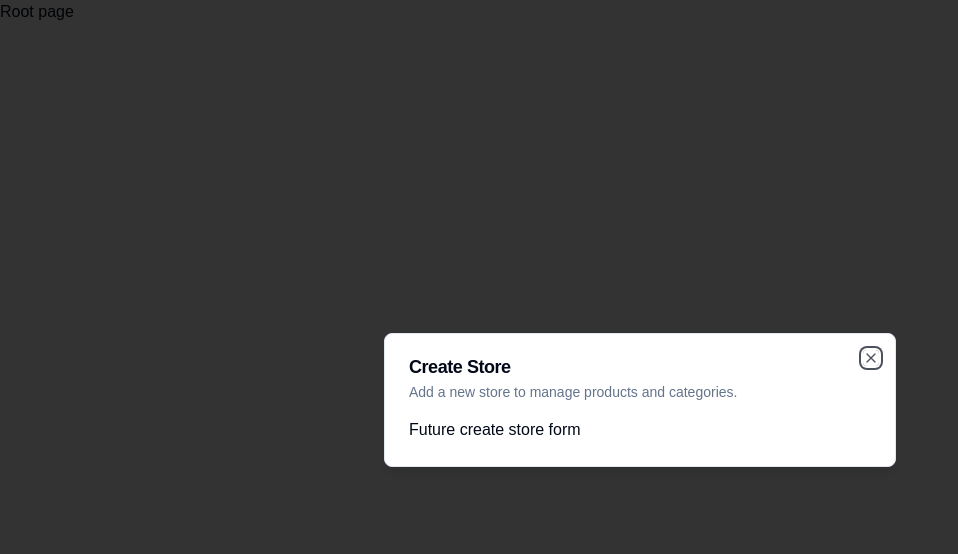
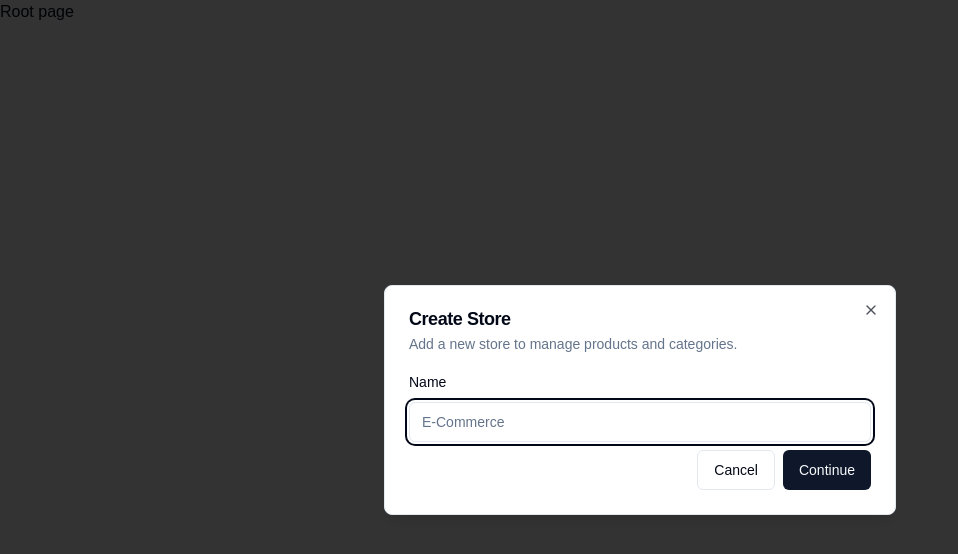
Before and after one commit to lazytech614/ShopZone-Admin, a Next.js app: page / in a window 1280 px wide. Shown: the top 554 px of the page, without its empty margins (0-958 px from the left). Built offline with nearby package versions, Linux system fonts and the light colour scheme.

Commit message:
add form component for admin panel

```diff
--- a/components/modals/StoreModal.tsx
+++ b/components/modals/StoreModal.tsx
@@ -1,16 +1,78 @@
 "use client"
+
+import * as z from "zod"
+import { useForm } from "react-hook-form"
+import { zodResolver } from "@hookform/resolvers/zod"
 
 import { useStoreModal } from "@/hooks/useStoreModal"
 import { Modal } from "@/components/ui/modal"
+import {
+    Form,
+    FormControl,
+    FormField,
+    FormItem,
+    FormLabel,
+    FormMessage
+} from "@/components/ui/form"
+import { Input } from "@/components/ui/input"
+import { Button } from "@/components/ui/button"
+
+const formSchema = z.object({
+    name: z.string().min(1),
+})
 
 export const StoreModal = () => {
     const storeModal = useStoreModal()
+
+    const form = useForm<z.infer<typeof formSchema>>({
+        resolver: zodResolver(formSchema),
+        defaultValues: {
+            name: "",
+        },
+    })
+
+    const onSubmit = async (values: z.infer<typeof formSchema>) => {
+        console.log(values)
+    }
+
     return (
         <Modal
         isOpen={storeModal.isOpen}
         onClose={storeModal.onClose}
         title="Create Store" description="Add a new store to manage products and categories.">
-            <div>Future create store form</div>
+            <div>
+                <Form {...form}>
+                    <form onSubmit={form.handleSubmit(onSubmit)}>
+                        <FormField
+                            control={form.control}
+                            name="name"
+                            render={({field}) => (
+                                <FormItem>
+                                    <FormLabel>Name</FormLabel>
+                                    <FormControl>
+                                        <Input placeholder="E-Commerce" {...field} />
+                                    </FormControl>
+                                    <FormMessage />
+                                </FormItem>
+                            )}
+                        />
+                        <div className="pt-2 space-x-2 flex justify-end">
+                            <Button
+                                variant={"outline"}
+                                onClick={storeModal.onClose}
+                            >
+                                Cancel
+                            </Button>
+                            <Button
+                                variant={"default"}
+                                type="submit"
+                            >
+                                Continue
+                            </Button>
+                        </div>
+                    </form>
+                </Form>
+            </div>
         </Modal>
     )
 }
--- /dev/null
+++ b/components/ui/form.tsx
@@ -0,0 +1,178 @@
+"use client"
+
+import * as React from "react"
+import * as LabelPrimitive from "@radix-ui/react-label"
+import { Slot } from "@radix-ui/react-slot"
+import {
+  Controller,
+  ControllerProps,
+  FieldPath,
+  FieldValues,
+  FormProvider,
+  useFormContext,
+} from "react-hook-form"
+
+import { cn } from "@/lib/utils"
+import { Label } from "@/components/ui/label"
+
+const Form = FormProvider
+
+type FormFieldContextValue<
+  TFieldValues extends FieldValues = FieldValues,
+  TName extends FieldPath<TFieldValues> = FieldPath<TFieldValues>
+> = {
+  name: TName
+}
+
+const FormFieldContext = React.createContext<FormFieldContextValue>(
+  {} as FormFieldContextValue
+)
+
+const FormField = <
+  TFieldValues extends FieldValues = FieldValues,
+  TName extends FieldPath<TFieldValues> = FieldPath<TFieldValues>
+>({
+  ...props
+}: ControllerProps<TFieldValues, TName>) => {
+  return (
+    <FormFieldContext.Provider value={{ name: props.name }}>
+      <Controller {...props} />
+    </FormFieldContext.Provider>
+  )
+}
+
+const useFormField = () => {
+  const fieldContext = React.useContext(FormFieldContext)
+  const itemContext = React.useContext(FormItemContext)
+  const { getFieldState, formState } = useFormContext()
+
+  const fieldState = getFieldState(fieldContext.name, formState)
+
+  if (!fieldContext) {
+    throw new Error("useFormField should be used within <FormField>")
+  }
+
+  const { id } = itemContext
+
+  return {
+    id,
+    name: fieldContext.name,
+    formItemId: `${id}-form-item`,
+    formDescriptionId: `${id}-form-item-description`,
+    formMessageId: `${id}-form-item-message`,
+    ...fieldState,
+  }
+}
+
+type FormItemContextValue = {
+  id: string
+}
+
+const FormItemContext = React.createContext<FormItemContextValue>(
+  {} as FormItemContextValue
+)
+
+const FormItem = React.forwardRef<
+  HTMLDivElement,
+  React.HTMLAttributes<HTMLDivElement>
+>(({ className, ...props }, ref) => {
+  const id = React.useId()
+
+  return (
+    <FormItemContext.Provider value={{ id }}>
+      <div ref={ref} className={cn("space-y-2", className)} {...props} />
+    </FormItemContext.Provider>
+  )
+})
+FormItem.displayName = "FormItem"
+
+const FormLabel = React.forwardRef<
+  React.ElementRef<typeof LabelPrimitive.Root>,
+  React.ComponentPropsWithoutRef<typeof LabelPrimitive.Root>
+>(({ className, ...props }, ref) => {
+  const { error, formItemId } = useFormField()
+
+  return (
+    <Label
+      ref={ref}
+      className={cn(error && "text-destructive", className)}
+      htmlFor={formItemId}
+      {...props}
+    />
+  )
+})
+FormLabel.displayName = "FormLabel"
+
+const FormControl = React.forwardRef<
+  React.ElementRef<typeof Slot>,
+  React.ComponentPropsWithoutRef<typeof Slot>
+>(({ ...props }, ref) => {
+  const { error, formItemId, formDescriptionId, formMessageId } = useFormField()
+
+  return (
+    <Slot
+      ref={ref}
+      id={formItemId}
+      aria-describedby={
+        !error
+          ? `${formDescriptionId}`
+          : `${formDescriptionId} ${formMessageId}`
+      }
+      aria-invalid={!!error}
+      {...props}
+    />
+  )
+})
+FormControl.displayName = "FormControl"
+
+const FormDescription = React.forwardRef<
+  HTMLParagraphElement,
+  React.HTMLAttributes<HTMLParagraphElement>
+>(({ className, ...props }, ref) => {
+  const { formDescriptionId } = useFormField()
+
+  return (
+    <p
+      ref={ref}
+      id={formDescriptionId}
+      className={cn("text-sm text-muted-foreground", className)}
+      {...props}
+    />
+  )
+})
+FormDescription.displayName = "FormDescription"
+
+const FormMessage = React.forwardRef<
+  HTMLParagraphElement,
+  React.HTMLAttributes<HTMLParagraphElement>
+>(({ className, children, ...props }, ref) => {
+  const { error, formMessageId } = useFormField()
+  const body = error ? String(error?.message) : children
+
+  if (!body) {
+    return null
+  }
+
+  return (
+    <p
+      ref={ref}
+      id={formMessageId}
+      className={cn("text-sm font-medium text-destructive", className)}
+      {...props}
+    >
+      {body}
+    </p>
+  )
+})
+FormMessage.displayName = "FormMessage"
+
+export {
+  useFormField,
+  Form,
+  FormItem,
+  FormLabel,
+  FormControl,
+  FormDescription,
+  FormMessage,
+  FormField,
+}
--- /dev/null
+++ b/components/ui/input.tsx
@@ -0,0 +1,22 @@
+import * as React from "react"
+
+import { cn } from "@/lib/utils"
+
+const Input = React.forwardRef<HTMLInputElement, React.ComponentProps<"input">>(
+  ({ className, type, ...props }, ref) => {
+    return (
+      <input
+        type={type}
+        className={cn(
+          "flex h-10 w-full rounded-md border border-input bg-background px-3 py-2 text-base ring-offset-background file:border-0 file:bg-transparent file:text-sm file:font-medium file:text-foreground placeholder:text-muted-foreground focus-visible:outline-none focus-visible:ring-2 focus-visible:ring-ring focus-visible:ring-offset-2 disabled:cursor-not-allowed disabled:opacity-50 md:text-sm",
+          className
+        )}
+        ref={ref}
+        {...props}
+      />
+    )
+  }
+)
+Input.displayName = "Input"
+
+export { Input }
--- /dev/null
+++ b/components/ui/label.tsx
@@ -0,0 +1,26 @@
+"use client"
+
+import * as React from "react"
+import * as LabelPrimitive from "@radix-ui/react-label"
+import { cva, type VariantProps } from "class-variance-authority"
+
+import { cn } from "@/lib/utils"
+
+const labelVariants = cva(
+  "text-sm font-medium leading-none peer-disabled:cursor-not-allowed peer-disabled:opacity-70"
+)
+
+const Label = React.forwardRef<
+  React.ElementRef<typeof LabelPrimitive.Root>,
+  React.ComponentPropsWithoutRef<typeof LabelPrimitive.Root> &
+    VariantProps<typeof labelVariants>
+>(({ className, ...props }, ref) => (
+  <LabelPrimitive.Root
+    ref={ref}
+    className={cn(labelVariants(), className)}
+    {...props}
+  />
+))
+Label.displayName = LabelPrimitive.Root.displayName
+
+export { Label }
--- a/package.json
+++ b/package.json
@@ -10,7 +10,9 @@
   },
   "dependencies": {
     "@clerk/nextjs": "^6.10.4",
+    "@hookform/resolvers": "^3.10.0",
     "@radix-ui/react-dialog": "^1.1.5",
+    "@radix-ui/react-label": "^2.1.1",
     "@radix-ui/react-slot": "^1.1.1",
     "class-variance-authority": "^0.7.1",
     "clsx": "^2.1.1",
@@ -18,8 +20,10 @@
     "next": "15.1.6",
     "react": "^19.0.0",
     "react-dom": "^19.0.0",
+    "react-hook-form": "^7.54.2",
     "tailwind-merge": "^2.6.0",
     "tailwindcss-animate": "^1.0.7",
+    "zod": "^3.24.1",
     "zustand": "^5.0.3"
   },
   "devDependencies": {
```
Also changed, not shown: 1 other file (tests, documents, lock files or other folders).
